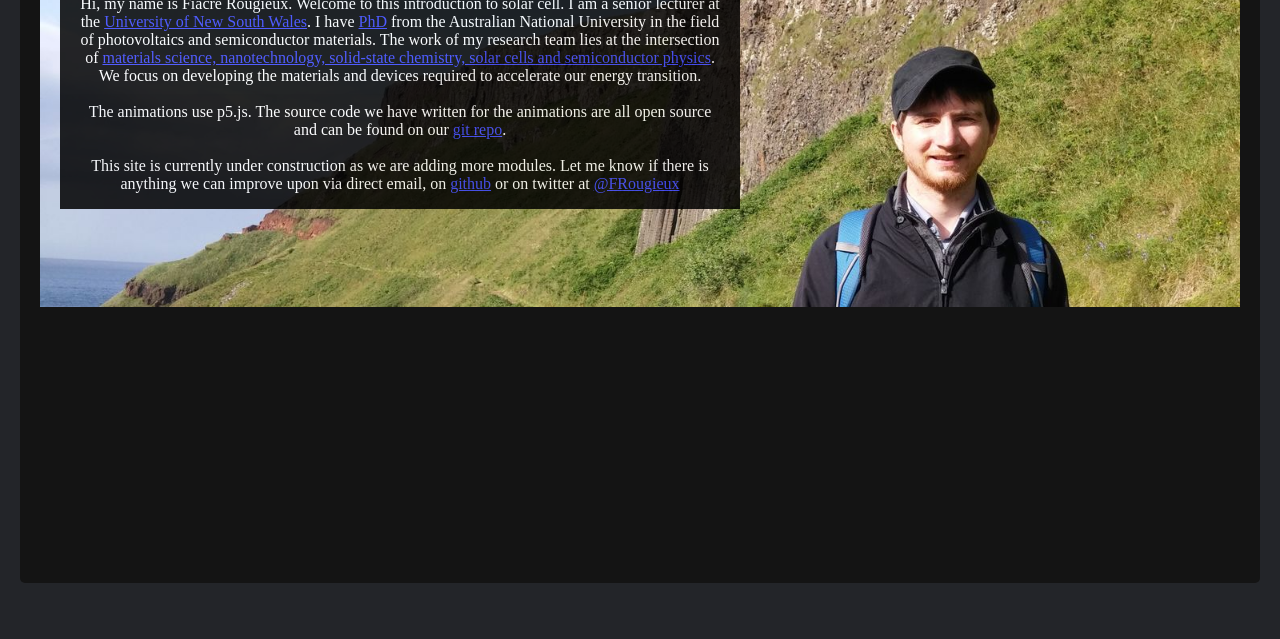
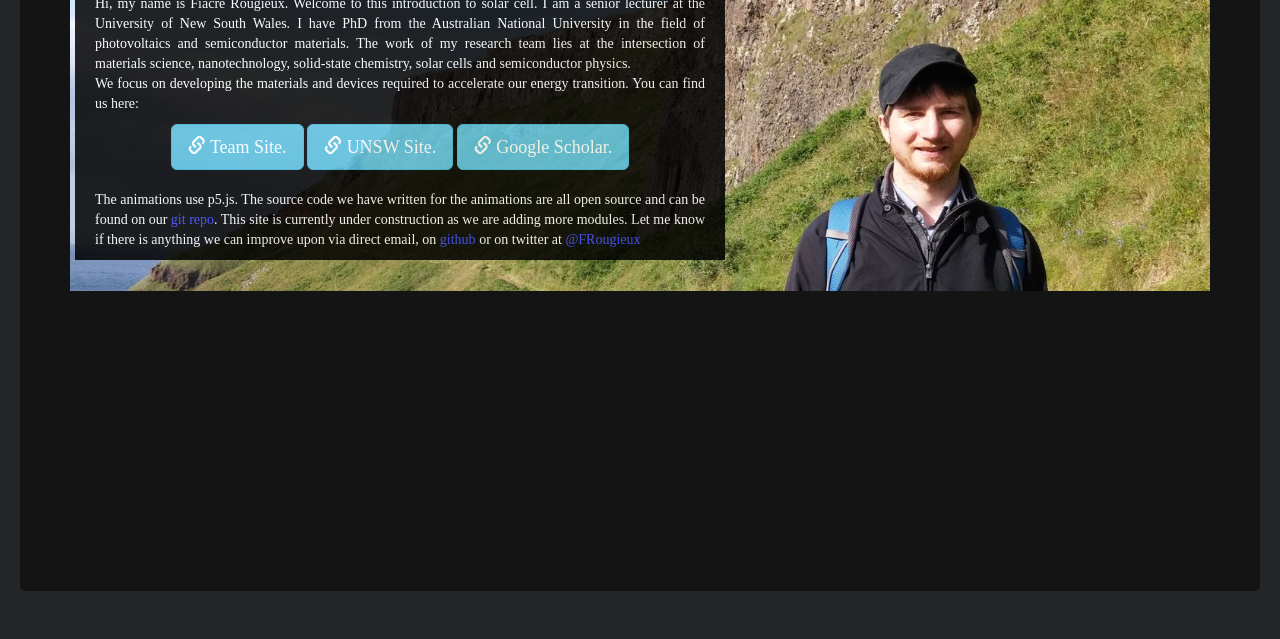
Before and after one commit to FiacreR/SolarCell, a plain HTML site: page about.html in a window 1280 px wide. Shown: the part 161-800 px from the top of the page. Drawn offline with nearby package versions, Linux system fonts and the light colour scheme; a web font is replaced by a local one.

Commit message:
Fix style.

```diff
--- a/about.html
+++ b/about.html
@@ -2,6 +2,9 @@
 <html xmlns="http://www.w3.org/1999/xhtml">
 <head><meta http-equiv="Content-Type" content="text/html; charset=utf-8"><meta author="InMotion Hosting" />
 	<title>Solar cells</title>
+    <link rel="stylesheet" href="https://maxcdn.bootstrapcdn.com/bootstrap/3.4.1/css/bootstrap.min.css">
+  <script src="https://ajax.googleapis.com/ajax/libs/jquery/3.5.1/jquery.min.js"></script>
+  <script src="https://maxcdn.bootstrapcdn.com/bootstrap/3.4.1/js/bootstrap.min.js"></script>
 	<link href="http://fonts.googleapis.com/css?family=Gentium+Book+Basic:400,400italic" rel="stylesheet" type="text/css" />
 	<link rel="stylesheet" href="https://cdnjs.cloudflare.com/ajax/libs/font-awesome/4.7.0/css/font-awesome.min.css">
     <link rel="stylesheet" type="text/css" href="style.css">
@@ -42,18 +45,25 @@
   <img src="FiacreRougieux.jpg" alt="Fiacre Rougieux" style="width:100%;">
   <div class="text-block">
       <h2>Welcome!</h2>
-<p>Hi, my name is Fiacre Rougieux. Welcome to this introduction to solar cell.
-I am a senior lecturer at the <a href="https://research.unsw.edu.au/people/dr-fiacre-rougieux" rel="noopener noreferrer" target="_blank">University of
-New South Wales</a>. I have <a href="https://openresearch-repository.anu.edu.au/handle/1885/156042" rel="noopener noreferrer" target="_blank">PhD</a> from the Australian National University in the field of
-photovoltaics and semiconductor materials. The work of my research team lies at the intersection
-of <a href="https://scholar.google.com/citations?user=PiMu2wkAAAAJ&hl=en" rel="noopener noreferrer" target="_blank">materials science, nanotechnology, solid-state chemistry, solar cells and semiconductor
-physics</a>. We focus on developing the materials and devices required to accelerate our energy transition.
+<p class="justify">Hi, my name is Fiacre Rougieux. Welcome to this introduction to solar cell.
+I am a senior lecturer at the University of New South Wales. I have PhD from the Australian National University in the field of photovoltaics and semiconductor materials. The work of my research team lies at the intersection of materials science, nanotechnology, solid-state chemistry, solar cells and semiconductor physics.
+
+<br>We focus on developing the materials and devices required to accelerate our energy transition. You can find us here:
+<br>
+</p>
+<a href="https://fiacrer.github.io/" class="btn btn-info btn-lg">
+<span class="glyphicon glyphicon-link"></span> Team Site.
+</a>
+<a href="https://research.unsw.edu.au/people/dr-fiacre-rougieux" class="btn btn-info btn-lg">
+<span class="glyphicon glyphicon-link"></span> UNSW Site.
+</a>
+<a href="https://scholar.google.com/citations?user=PiMu2wkAAAAJ&hl=en" class="btn btn-info btn-lg">
+<span class="glyphicon glyphicon-link"></span> Google Scholar.
+</a>
 <br>
 <br>
-The animations use p5.js. The source code we have written for the animations are all open source and can be found on our <a href="https://github.com/FiacreR/SolarCell" rel="noopener noreferrer" target="_blank">git repo</a>.
-<br>
-<br>
-This site is currently under construction as we are adding more modules. Let me know if there is anything we can improve upon
+<p class="justify">
+The animations use p5.js. The source code we have written for the animations are all open source and can be found on our <a href="https://github.com/FiacreR/SolarCell" rel="noopener noreferrer" target="_blank">git repo</a>. This site is currently under construction as we are adding more modules. Let me know if there is anything we can improve upon
 via direct email, on <a href="https://github.com/FiacreR" rel="noopener noreferrer" target="_blank">github</a> or on twitter at <a href="https://twitter.com/frougieux" rel="noopener noreferrer" target="_blank">@FRougieux</a></p>
   </div>
 </div>
--- a/style.css
+++ b/style.css
@@ -159,6 +159,10 @@ a:hover {
   opacity: 0.85;
 }
 
+.justify {
+  text-align: justify;
+}
+
 .progress {
     position: absolute;
     right: 40px;
```
